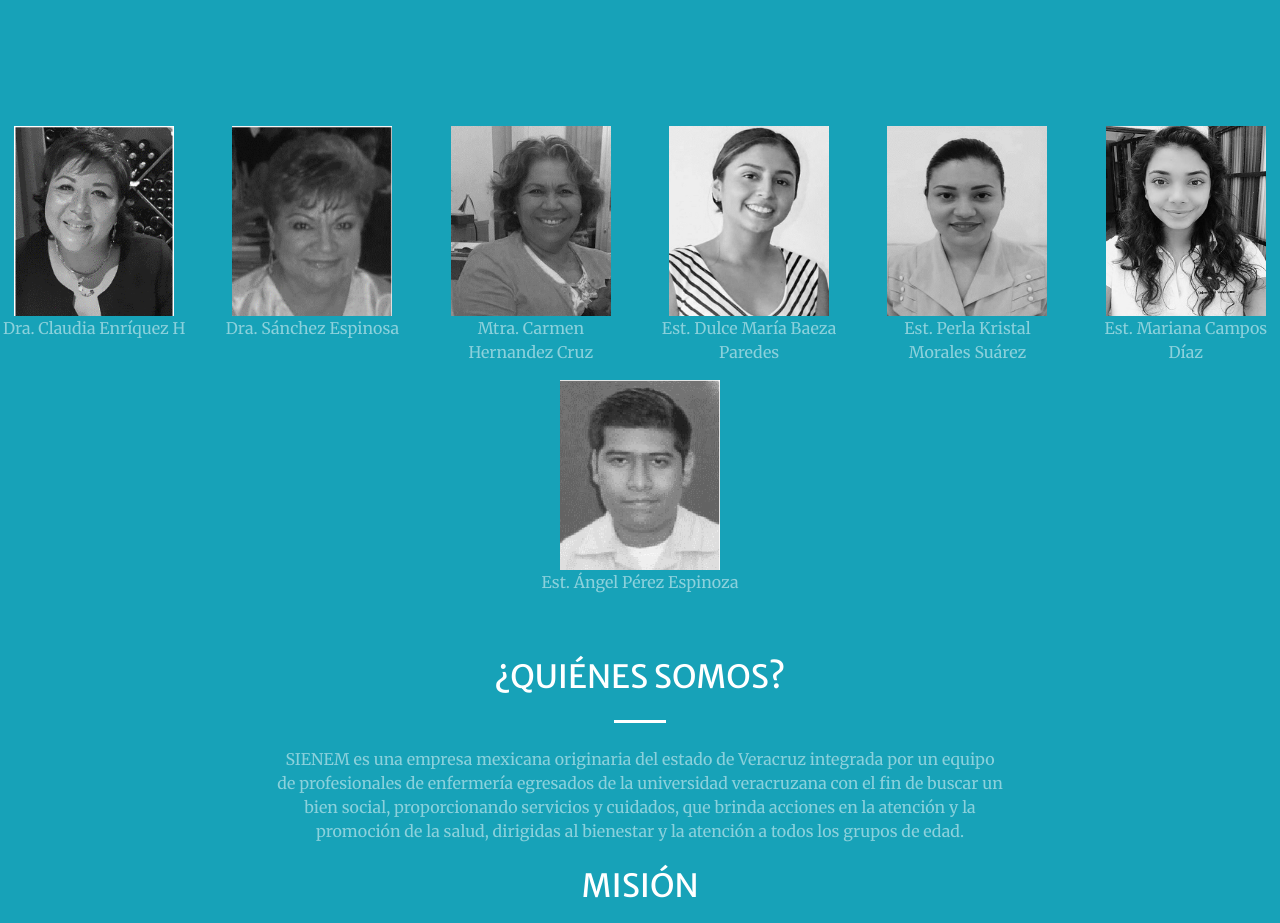
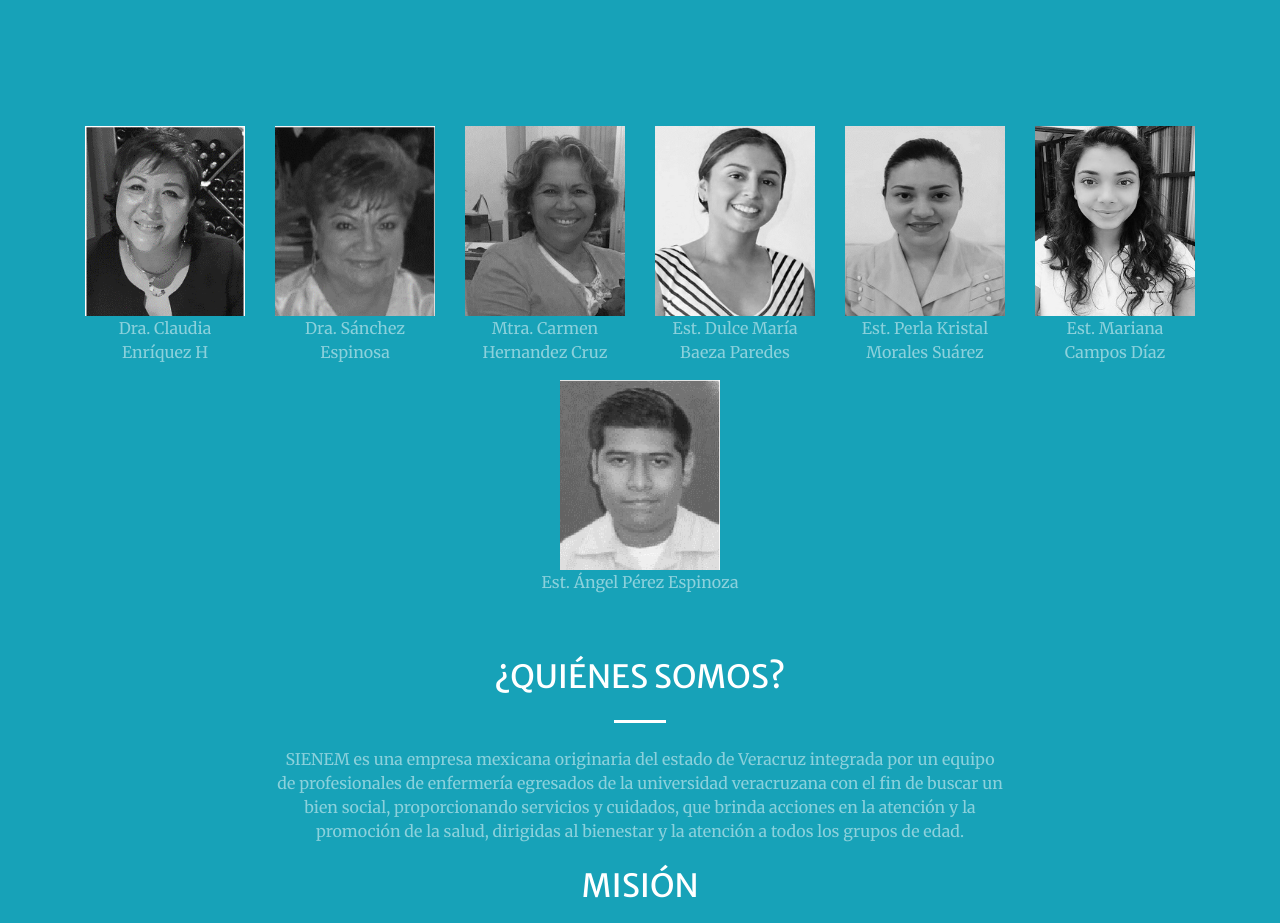
Before and after one commit to angelterron/SIENEM, a website with bundled scripts: page src/main/webapp/index.html in a window 1280 px wide. Shown: the part 802-1725 px from the top of the page. Built offline with nearby package versions, Linux system fonts and the light colour scheme.

Commit message:
Pequeño ajuste

```diff
--- a/src/main/webapp/index.html
+++ b/src/main/webapp/index.html
@@ -9,7 +9,7 @@
         <meta name="author" content="">
 
         <title>SIENEN</title>
-        <link rel="shortcut icon" href="img/drawing.ico"/>
+        <link rel="shortcut icon" href="img/logo.ico"/>
         <!-- Font Awesome Icons -->
         <link href="vendor/fontawesome-free/css/all.min.css" rel="stylesheet" type="text/css">
 
@@ -90,6 +90,7 @@
 
         <!-- About Section -->
         <section class="page-section bg-primary" id="nosotros">
+            <div class="container h-75" >
             <div class="row">
                 <div class="col-lg-2 ml-auto text-center">
                     <img src="img/DraClaudia1.png" align="center" width="160" height="190">
@@ -122,7 +123,7 @@
                   <p class="text-white-50">Est. Ángel Pérez Espinoza</p>
                 </div>
             </div>
-
+            </div>
             <br><br>
             <div class="container">
                 <div class="row justify-content-center">
```
